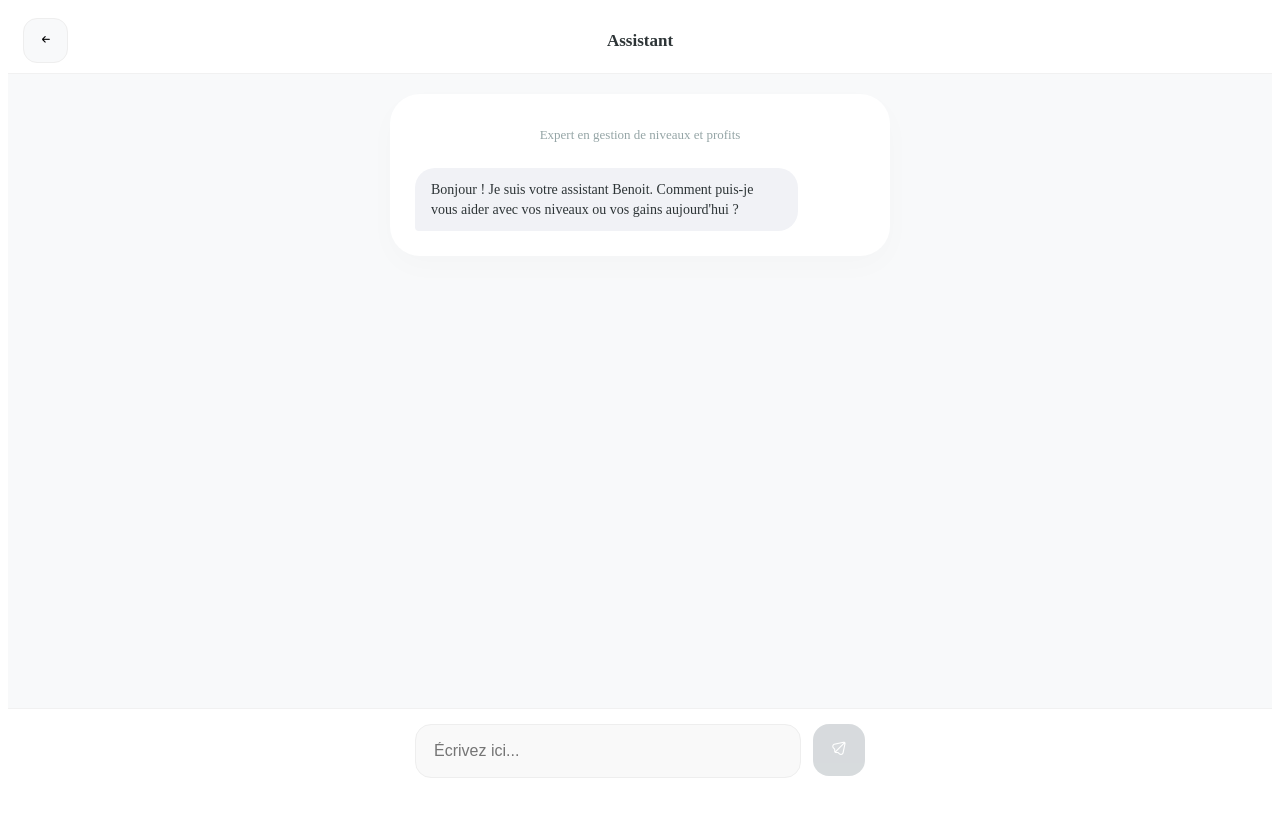
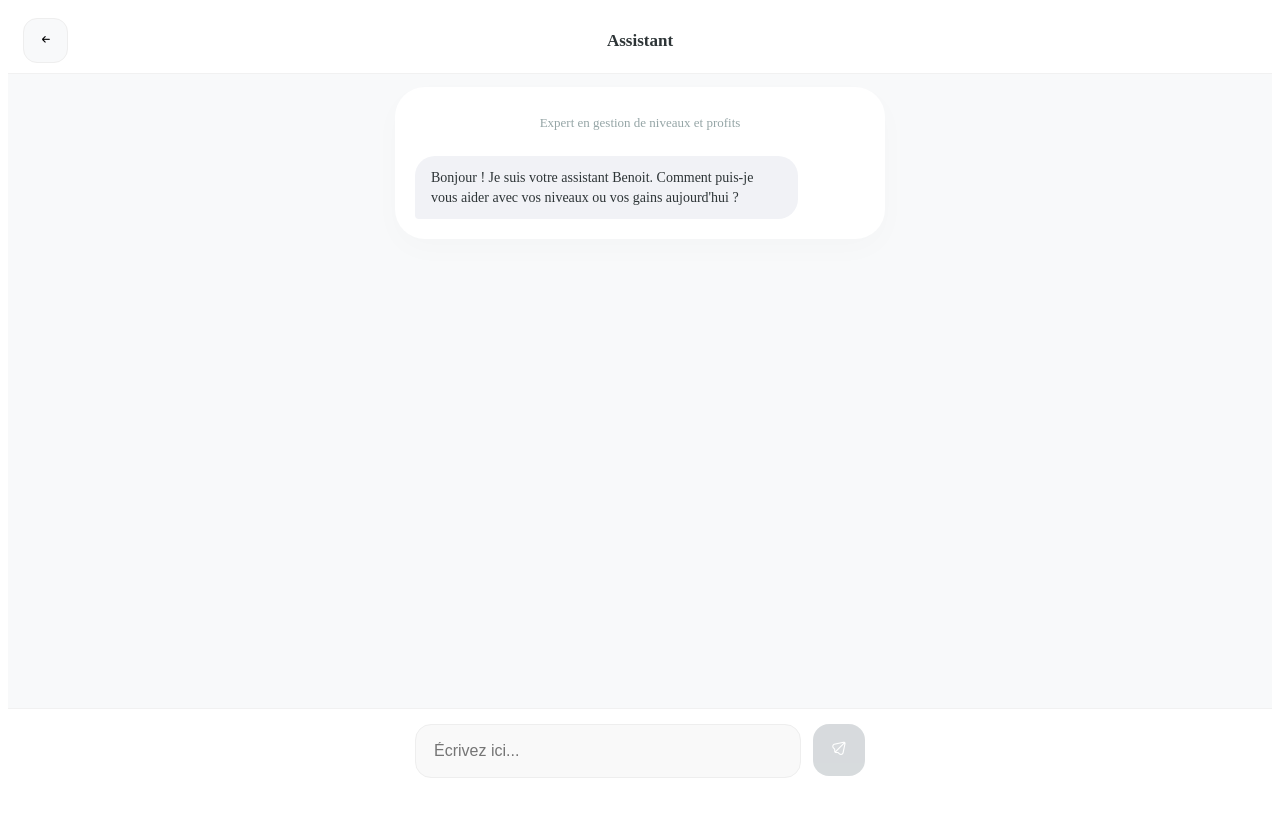
Before and after one commit to luxeshadow/smart_order, a Nuxt app: page /assistance/ai in a window 1280 px wide. Built offline with nearby package versions, Linux system fonts and the light colour scheme; some icons are missing; a small style sheet from the web is missing.

Commit message:
feat: my-orders-8

```diff
--- a/app/pages/assistance/ai.vue
+++ b/app/pages/assistance/ai.vue
@@ -155,7 +155,7 @@ onMounted(() => {
 .chat-wrapper {
   flex: 1;
   overflow-y: auto;
-  padding: 20px;
+  padding: 13px;
   display: flex;
   flex-direction: column;
   align-items: center;
@@ -166,7 +166,7 @@ onMounted(() => {
   width: 100%;
   max-width: 450px;
   background: white;
-  padding: 25px;
+  padding: 20px;
   border-radius: 30px;
   box-shadow: 0 10px 30px rgba(0, 0, 0, 0.02);
   min-height: fit-content;
@@ -175,7 +175,7 @@ onMounted(() => {
 .messages-list {
   display: flex;
   flex-direction: column;
-  gap: 15px;
+  gap: 13px;
 }
 
 /* --- BUBBLES --- */
```
